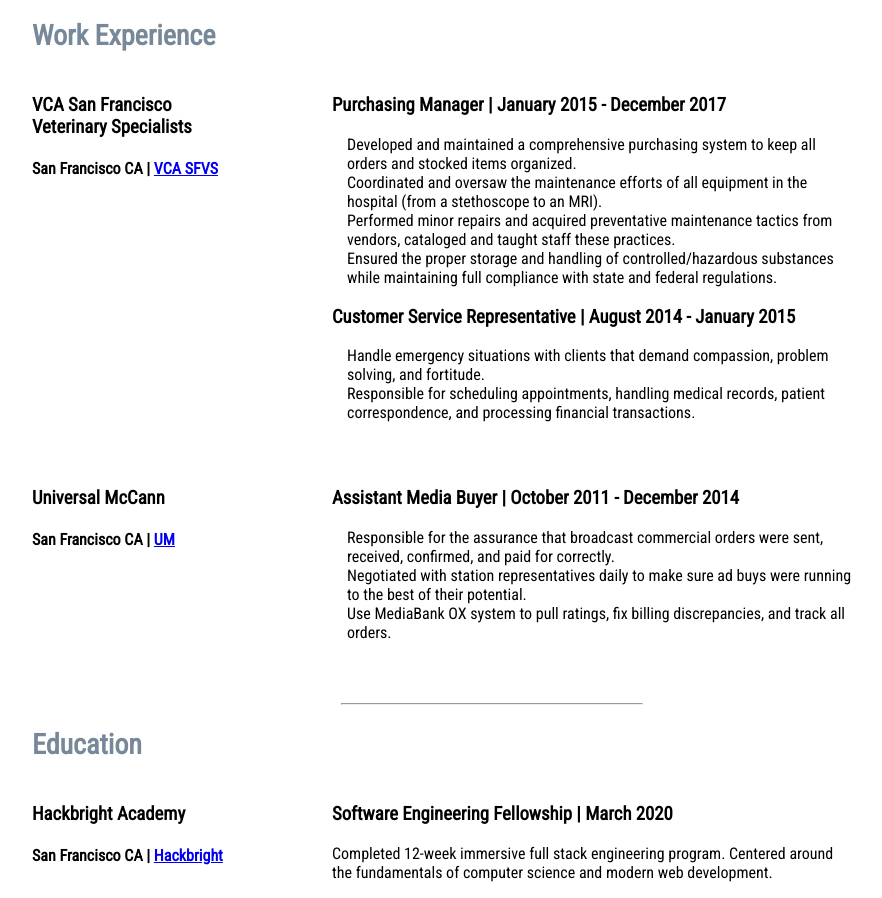
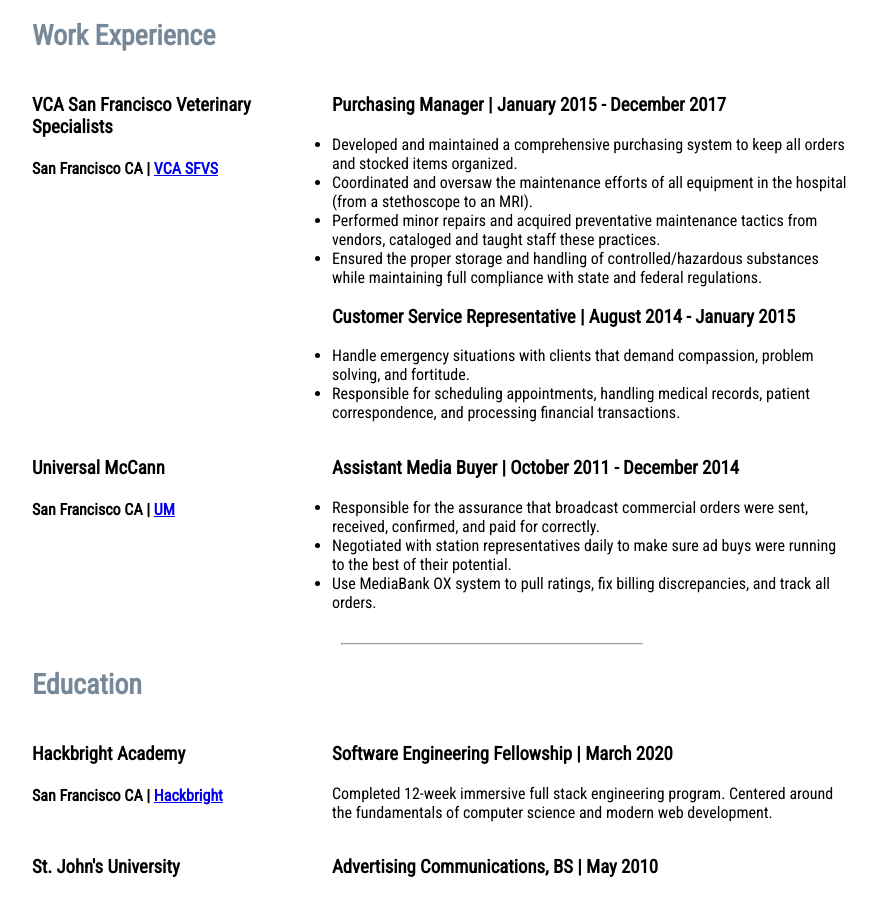
Before and after one commit to sarahbethfry/my-website, a React (Create React App) app: page / in a window 1280 px wide. Shown: the part 1880-2778 px from the top of the page, without its empty margins (148-1030 px from the left). Built offline with nearby package versions, Linux system fonts and the light colour scheme.

Commit message:
re-formatted experience section

```diff
--- a/src/AboutMe/AboutMe.module.css
+++ b/src/AboutMe/AboutMe.module.css
@@ -14,7 +14,7 @@
   position: relative;
   font-size: 18px;
   line-height: 1.64;
-  margin: 20px 50px;
+  margin: 80px 50px 20px;
 }
 
 .details {
@@ -22,7 +22,6 @@
 }
 
 .detailsList {
-  list-style: none;
   text-align: center;
   line-height: 1.64;
   font-size: 18px;
--- a/src/Contact/Contact.module.css
+++ b/src/Contact/Contact.module.css
@@ -10,10 +10,6 @@
   margin-top: 24px;
   margin-left: 30%;
   padding: 0px;
-}
-
-#contact,
-li {
   display: block;
   align-items: center;
 }
--- a/src/Experiences/Education.jsx
+++ b/src/Experiences/Education.jsx
@@ -11,6 +11,7 @@
   description,
 }) => {
   return (
+    <div className={classes.experienceSections}>
       <div className={classes.experiencesRow}>
         <div className={classes.experiencesColLeft}>
           <h3>{school}</h3>
@@ -27,6 +28,7 @@
           </p>
         </div>
       </div>
+    </div>
   );
 };
 
--- a/src/Experiences/Experiences.jsx
+++ b/src/Experiences/Experiences.jsx
@@ -107,7 +107,6 @@
           description={ed.description}
         />
       ))}
-
       <hr />
     </div>
   );
--- a/src/Experiences/Experiences.module.css
+++ b/src/Experiences/Experiences.module.css
@@ -1,5 +1,4 @@
 .Experiences {
-  max-width: 1280px;
   padding: 80px 180px;
 }
 
@@ -18,13 +17,13 @@
 }
 
 .experiencesColLeft {
-  min-width: 200px;
-  padding-right: 100px;
+  flex: 0 0 300px;
 }
 .experiencesColRight {
   padding-right: 100px;
 }
 
 .highlights {
-  margin-left: 15px;
+  list-style: disc;
+  margin: 0;
 }
--- a/src/Experiences/WorkExperience.jsx
+++ b/src/Experiences/WorkExperience.jsx
@@ -12,7 +12,7 @@
   highlights,
 }) => {
   return (
-    <div className={classes.WorkExperiences}>
+    <div className={classes.experienceSections}>
       <div className={classes.experiencesRow}>
         <div className={classes.experiencesColLeft}>
           <h3>{company}</h3>
@@ -26,9 +26,9 @@
               <h3>
                 {title} | {dates}
               </h3>
-              <ul className={classes.highlights}>
+              <ul>
                 {highlights.map((highlight) => (
-                  <li>{highlight}</li>
+                  <li className={classes.highlights}>{highlight}</li>
                 ))}
               </ul>
             </p>
--- a/src/index.css
+++ b/src/index.css
@@ -24,3 +24,7 @@
   width: 300px;
   margin-top: 15px;
 }
+
+li {
+  list-style: none;
+}
```
Lines whose indentation alone changed are shown as unchanged.
